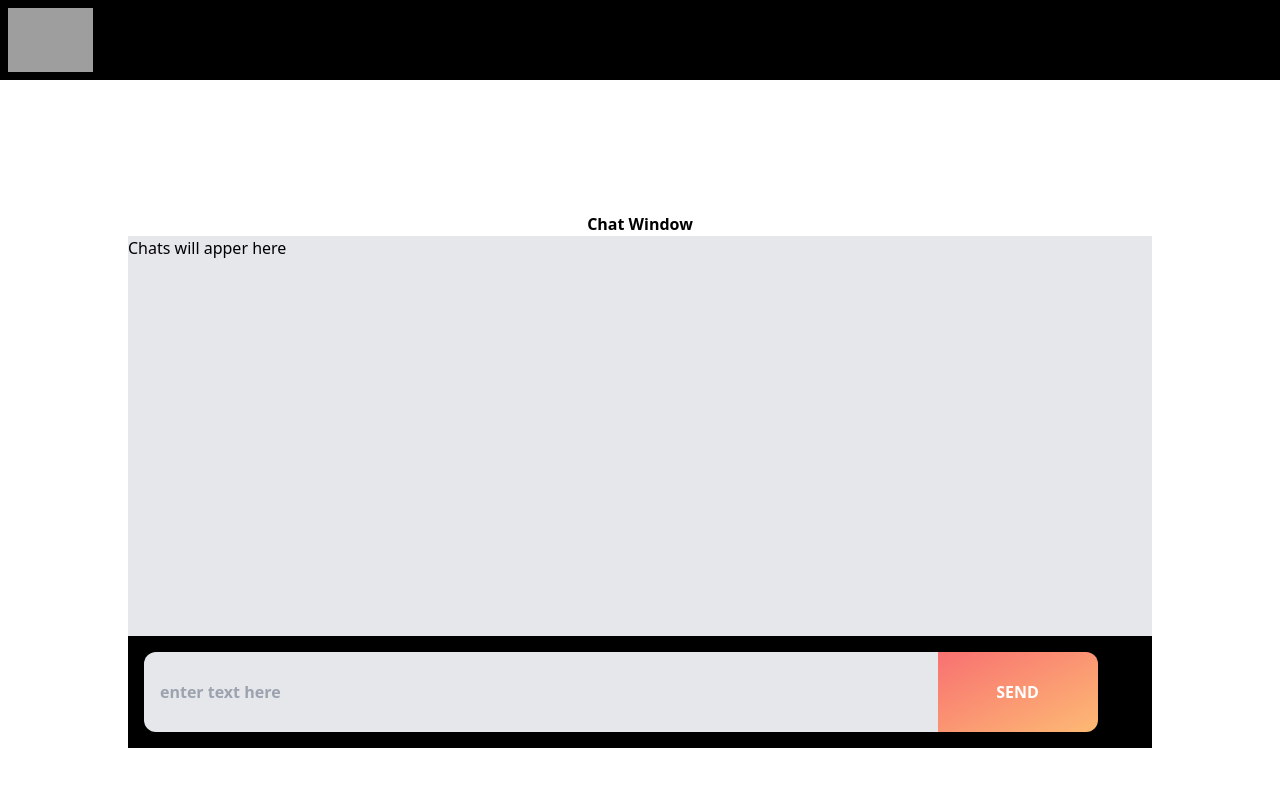
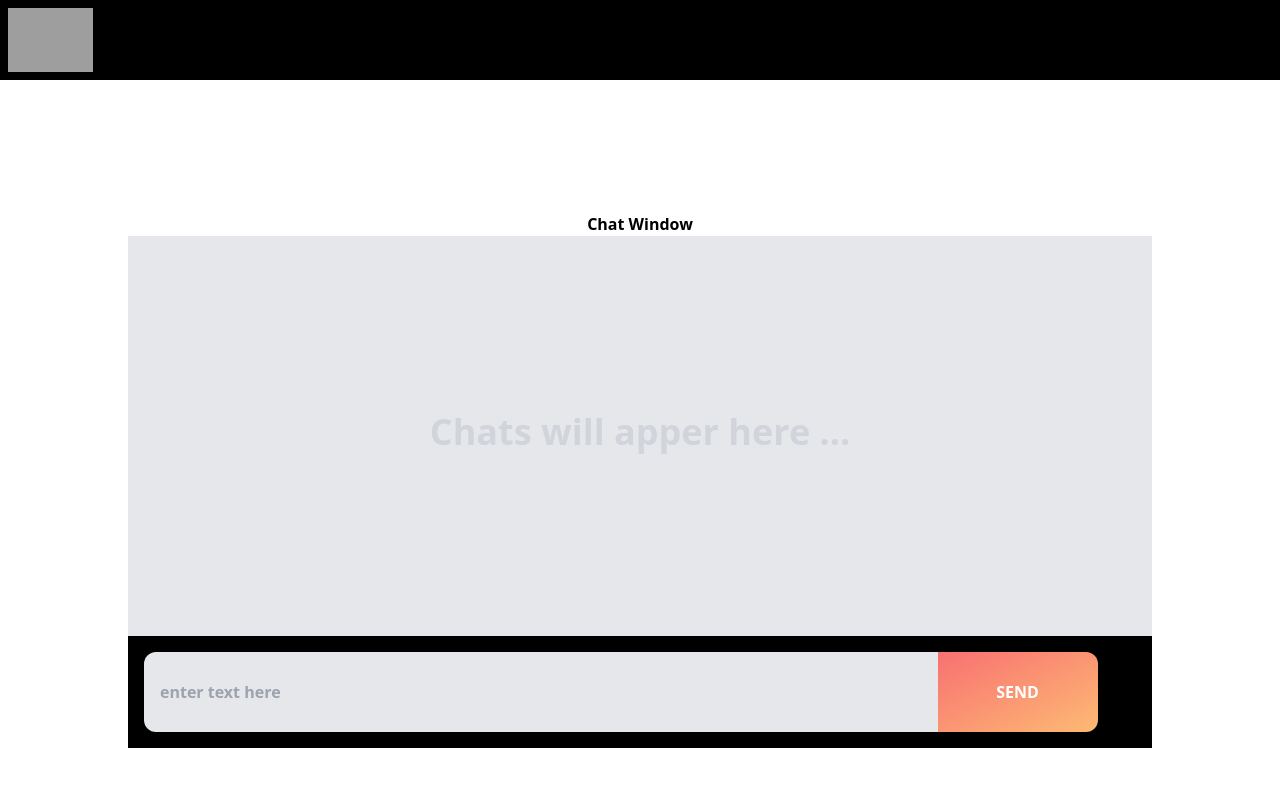
Before and after one commit to shadmeoli/bot, a Vue app in the folder frontend/: page / in a window 1280 px wide. Shown: the top 786 px of the page. Built offline with nearby package versions, Linux system fonts and the light colour scheme; grey boxes are pictures that could not be loaded.

Commit message:
update: chat windows setup

```diff
--- a/frontend/package.json
+++ b/frontend/package.json
@@ -10,6 +10,7 @@
     "type-check": "vue-tsc --noEmit -p tsconfig.app.json --composite false"
   },
   "dependencies": {
+    "axios": "^1.4.0",
     "pinia": "^2.1.4",
     "vue": "^3.3.4",
     "vue-router": "^4.2.4"
--- a/frontend/src/views/HomeView.vue
+++ b/frontend/src/views/HomeView.vue
@@ -13,8 +13,8 @@
 
         <body class="w-screen h-screen flex flex-col items-center justify-center">
           <h1 class="font-bold">Chat Window</h1>
-          <div class="bg-gray-200 h-[50%] w-[80%]">
-            <h1 class="">Chats will apper here</h1>
+          <div class="bg-gray-200 h-[50%] w-[80%] p-4">
+            <h1 class="flex justify-center mt-40 text-4xl font-bold text-gray-300">Chats will apper here ...</h1>
           </div>
           <div class="flex w-[80%] h-28 bg-black p-4">
             <input class="rounded-l-xl w-[80%] h-20 bg-gray-200 px-4 font-bold text-black" placeholder="enter text here">
```
Also changed, not shown: 1 other file (tests, documents, lock files or other folders).
